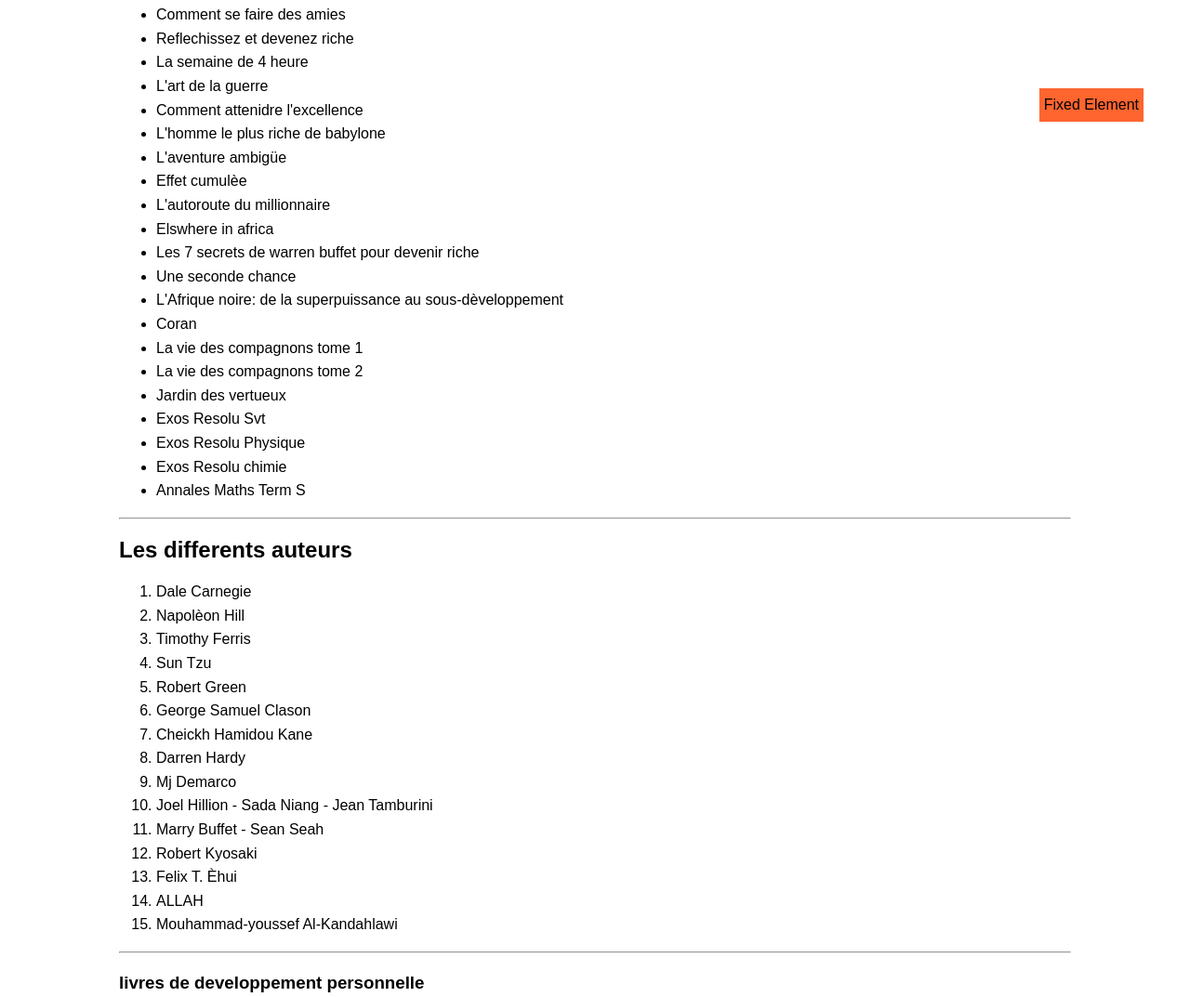
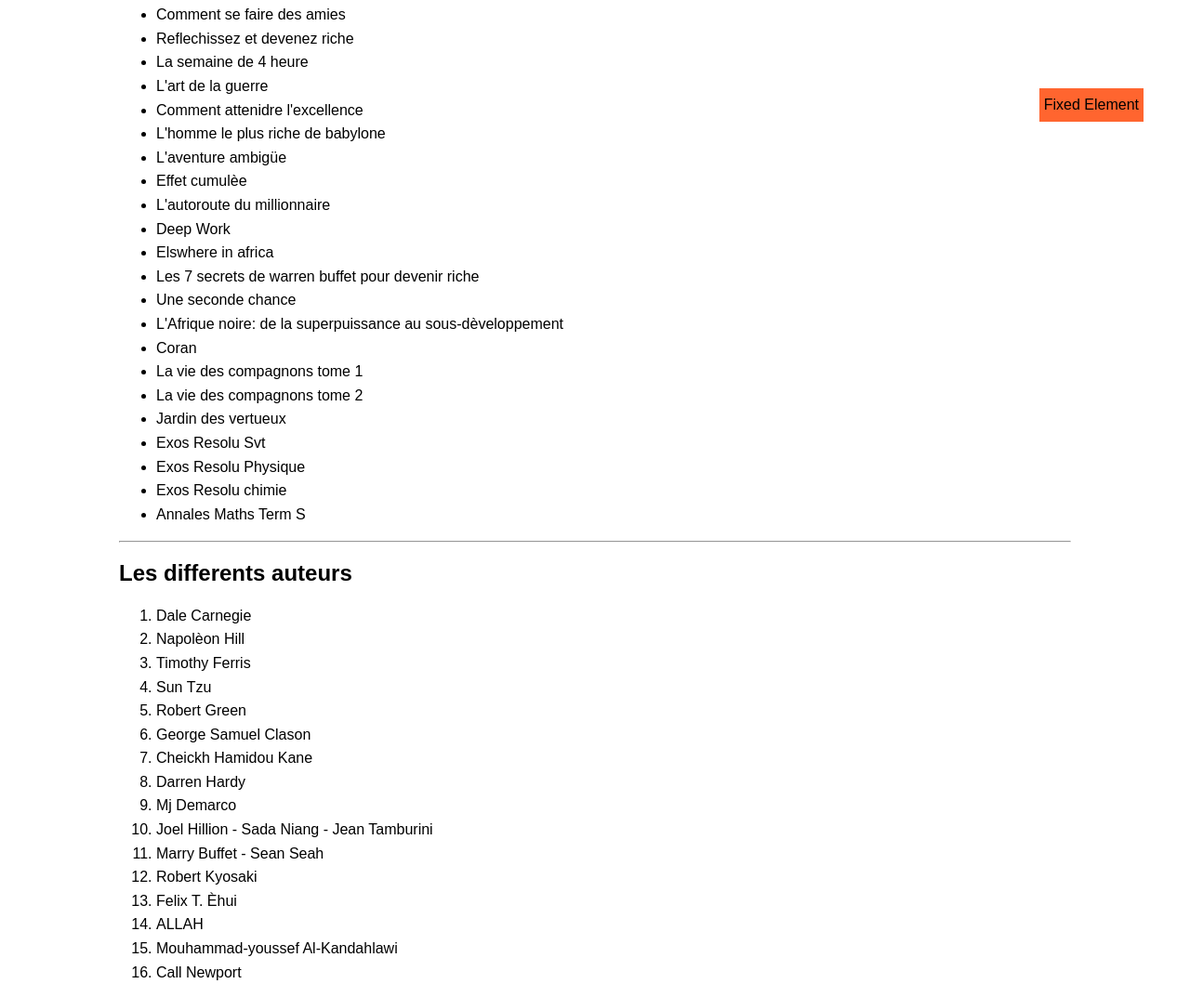
Before and after one commit to Muki-Dev/First-project, a plain HTML site: page mes livres lues/index.html in a window 1280 px wide. Shown: the part 669-1742 px from the top of the page at 93% size. Drawn offline with Linux system fonts and the light colour scheme.

Commit message:
Add new book and author

```diff
--- a/mes livres lues/index.html
+++ b/mes livres lues/index.html
@@ -36,6 +36,7 @@
         <li>L'aventure ambigüe</li>
         <li>Effet cumulèe</li>
         <li>L'autoroute du millionnaire</li>
+        <li>Deep Work</li>
         <li>Elswhere in africa</li>
         <li>Les 7 secrets de warren buffet pour devenir riche</li>
         <li>Une seconde chance </li>
@@ -67,6 +68,7 @@
         <li>Felix T. Èhui</li>
         <li>ALLAH</li>
         <li>Mouhammad-youssef Al-Kandahlawi</li>
+        <li>Call Newport</li>
     </ol>
     <hr>
     <h3>livres de developpement personnelle</h3>
```
